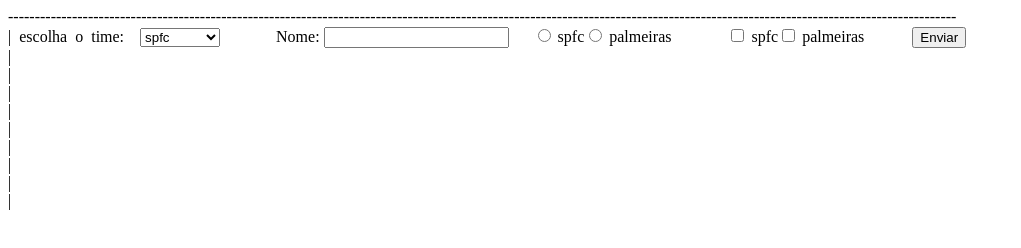
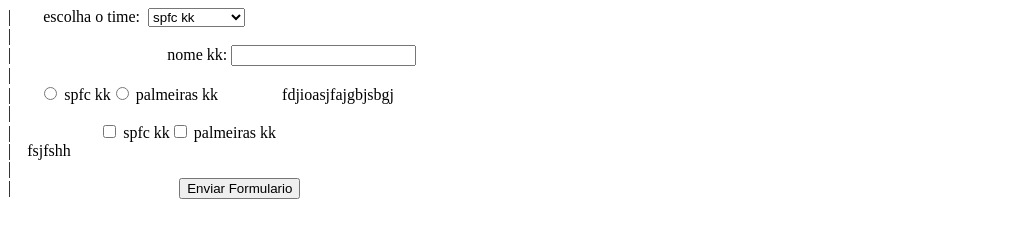
Before and after one commit to JacksonGregorio/De-txt-para-html, a plain HTML site: page public/output.html in a window 1280 px wide. Shown: the whole page, without its empty margins (0-1021 px from the left). Drawn offline with Linux system fonts and the light colour scheme.

Commit message:
fix: space

```diff
--- a/public/output.html
+++ b/public/output.html
@@ -5,27 +5,25 @@
 </head>
 <body>
 <form>
-----------------------------------------------------------------------------------------------------------------------------------------------------------------------------------
-<br>
-|&nbsp;&nbsp;escolha&nbsp;&nbsp;o&nbsp;&nbsp;time:&nbsp;&nbsp;&nbsp;&nbsp;<select><option>spfc</option><option>palmeiras</option></select>&nbsp;&nbsp;&nbsp;&nbsp;&nbsp;&nbsp;&nbsp;&nbsp;&nbsp;&nbsp;&nbsp;&nbsp;&nbsp;&nbsp;Nome: <input type="text">&nbsp;&nbsp;&nbsp;&nbsp;&nbsp;&nbsp;<input type="radio" name="pmrilPwevb"> spfc<input type="radio" name="pmrilPwevb"> palmeiras&nbsp;&nbsp;&nbsp;&nbsp;&nbsp;&nbsp;&nbsp;&nbsp;&nbsp;&nbsp;&nbsp;&nbsp;&nbsp;&nbsp;<input type="checkbox" name="PIVBFbdijW"> spfc<input type="checkbox" name="PIVBFbdijW"> palmeiras&nbsp;&nbsp;&nbsp;&nbsp;&nbsp;&nbsp;&nbsp;&nbsp;&nbsp;&nbsp;&nbsp;&nbsp;<input type="button" value="Enviar">
+|&nbsp;&nbsp;&nbsp;&nbsp;&nbsp;&nbsp;&nbsp;&nbsp;escolha&nbsp;o&nbsp;time:&nbsp;&nbsp;<select><option>spfc&nbsp;kk</option><option>palmeiras&nbsp;kk</option></select>&nbsp;
 <br>
 |
 <br>
-|&nbsp;&nbsp;&nbsp;&nbsp;&nbsp;&nbsp;&nbsp;&nbsp;&nbsp;&nbsp;&nbsp;&nbsp;&nbsp;&nbsp;&nbsp;&nbsp;&nbsp;&nbsp;&nbsp;&nbsp;&nbsp;&nbsp;&nbsp;&nbsp;&nbsp;&nbsp;&nbsp;&nbsp;&nbsp;&nbsp;&nbsp;&nbsp;&nbsp;&nbsp;&nbsp;&nbsp;
+|&nbsp;&nbsp;&nbsp;&nbsp;&nbsp;&nbsp;&nbsp;&nbsp;&nbsp;&nbsp;&nbsp;&nbsp;&nbsp;&nbsp;&nbsp;&nbsp;&nbsp;&nbsp;&nbsp;&nbsp;&nbsp;&nbsp;&nbsp;&nbsp;&nbsp;&nbsp;&nbsp;&nbsp;&nbsp;&nbsp;&nbsp;&nbsp;&nbsp;&nbsp;&nbsp;&nbsp;&nbsp;&nbsp;&nbsp;nome&nbsp;kk: <input type="text">
 <br>
 |
 <br>
-|&nbsp;&nbsp;&nbsp;&nbsp;&nbsp;&nbsp;&nbsp;&nbsp;&nbsp;&nbsp;&nbsp;&nbsp;&nbsp;&nbsp;&nbsp;&nbsp;
+|&nbsp;&nbsp;&nbsp;&nbsp;&nbsp;&nbsp;&nbsp;<input type="radio" name="vXNljlncIf"> spfc&nbsp;kk<input type="radio" name="vXNljlncIf"> palmeiras&nbsp;kk&nbsp;&nbsp;&nbsp;&nbsp;&nbsp;&nbsp;&nbsp;&nbsp;&nbsp;&nbsp;&nbsp;&nbsp;&nbsp;&nbsp;&nbsp;&nbsp;fdjioasjfajgbjsbgj
 <br>
 |
 <br>
-|&nbsp;&nbsp;&nbsp;&nbsp;&nbsp;&nbsp;&nbsp;&nbsp;&nbsp;&nbsp;&nbsp;&nbsp;&nbsp;&nbsp;&nbsp;&nbsp;&nbsp;&nbsp;&nbsp;&nbsp;&nbsp;&nbsp;&nbsp;&nbsp;&nbsp;&nbsp;&nbsp;&nbsp;&nbsp;&nbsp;&nbsp;&nbsp;&nbsp;&nbsp;&nbsp;&nbsp;&nbsp;&nbsp;&nbsp;&nbsp;&nbsp;&nbsp;
+|&nbsp;&nbsp;&nbsp;&nbsp;&nbsp;&nbsp;&nbsp;&nbsp;&nbsp;&nbsp;&nbsp;&nbsp;&nbsp;&nbsp;&nbsp;&nbsp;&nbsp;&nbsp;&nbsp;&nbsp;&nbsp;&nbsp;<input type="checkbox" name="mzEbmQxwbI"> spfc&nbsp;kk<input type="checkbox" name="mzEbmQxwbI"> palmeiras&nbsp;kk&nbsp;
+<br>
+|&nbsp;&nbsp;&nbsp;&nbsp;fsjfshh
 <br>
 |
 <br>
-|
-<br>
-|&nbsp;&nbsp;&nbsp;&nbsp;&nbsp;&nbsp;&nbsp;&nbsp;&nbsp;&nbsp;&nbsp;&nbsp;&nbsp;&nbsp;&nbsp;&nbsp;&nbsp;&nbsp;&nbsp;&nbsp;&nbsp;&nbsp;&nbsp;&nbsp;&nbsp;&nbsp;&nbsp;&nbsp;&nbsp;&nbsp;&nbsp;&nbsp;&nbsp;&nbsp;&nbsp;&nbsp;&nbsp;&nbsp;&nbsp;&nbsp;&nbsp;&nbsp;&nbsp;&nbsp;&nbsp;&nbsp;&nbsp;&nbsp;&nbsp;&nbsp;&nbsp;&nbsp;&nbsp;&nbsp;&nbsp;&nbsp;&nbsp;&nbsp;&nbsp;&nbsp;&nbsp;&nbsp;&nbsp;&nbsp;&nbsp;&nbsp;&nbsp;&nbsp;&nbsp;&nbsp;&nbsp;&nbsp;&nbsp;&nbsp;&nbsp;&nbsp;&nbsp;&nbsp;&nbsp;&nbsp;&nbsp;&nbsp;&nbsp;&nbsp;
+|&nbsp;&nbsp;&nbsp;&nbsp;&nbsp;&nbsp;&nbsp;&nbsp;&nbsp;&nbsp;&nbsp;&nbsp;&nbsp;&nbsp;&nbsp;&nbsp;&nbsp;&nbsp;&nbsp;&nbsp;&nbsp;&nbsp;&nbsp;&nbsp;&nbsp;&nbsp;&nbsp;&nbsp;&nbsp;&nbsp;&nbsp;&nbsp;&nbsp;&nbsp;&nbsp;&nbsp;&nbsp;&nbsp;&nbsp;&nbsp;&nbsp;&nbsp;<input type="button" value="Enviar&nbsp;Formulario">
 <br>
 </form>
 </body>
```
Also changed, not shown: public/input.txt, 5 other files.
